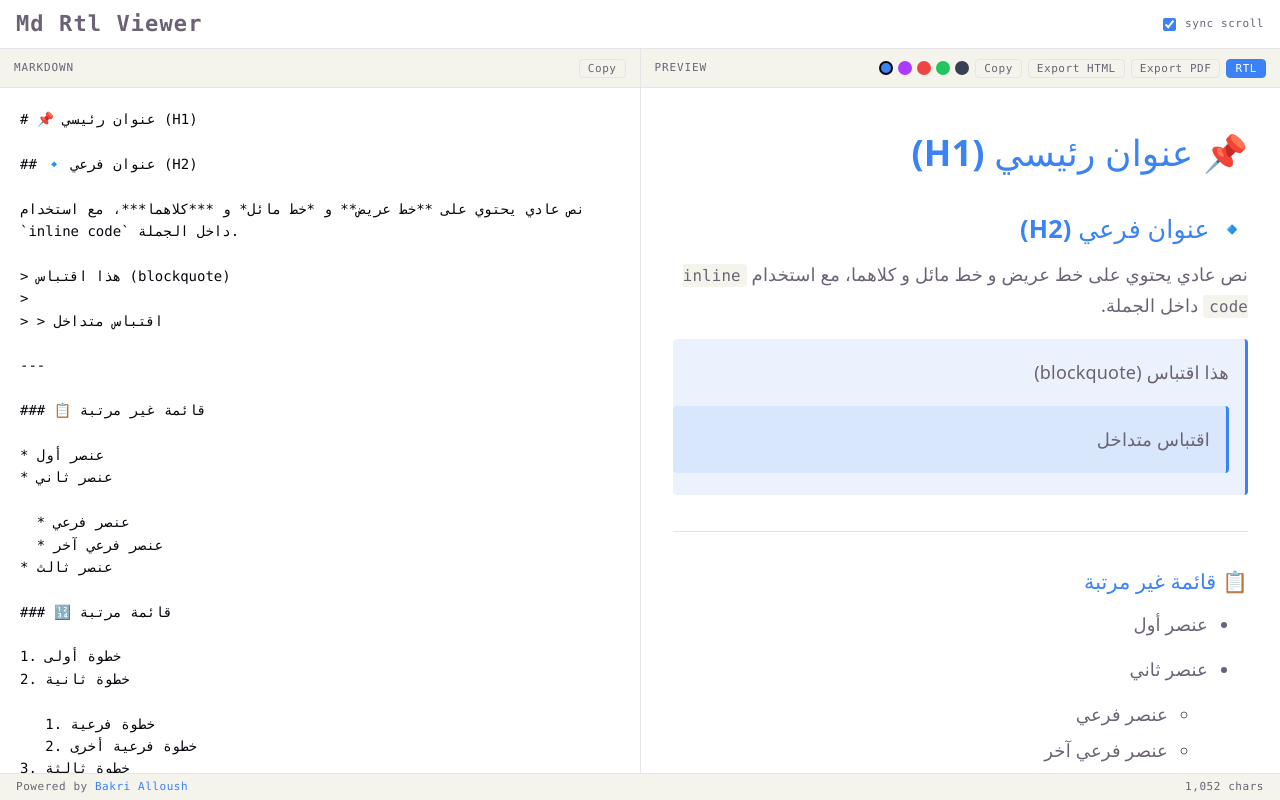
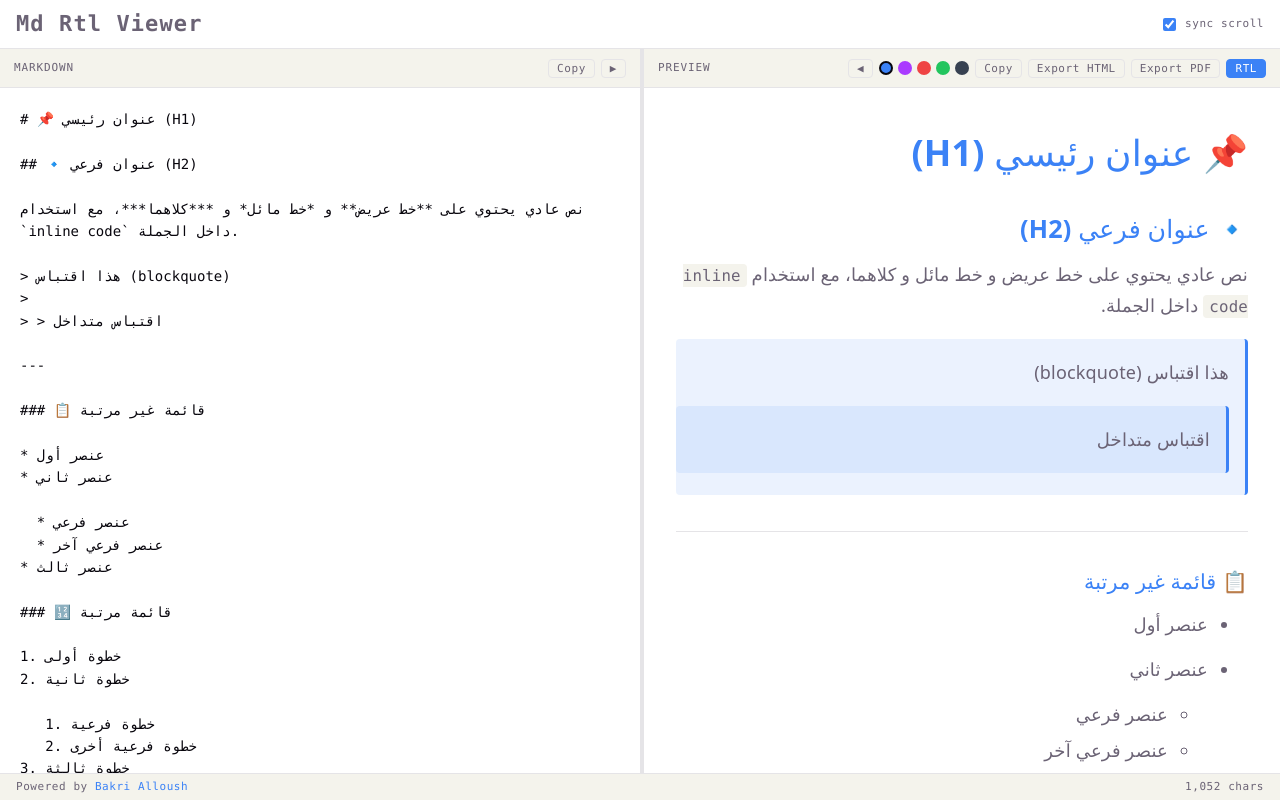
Before and after one commit to bakrialloush/md-rtl, a React (Vite) app: page / in a window 1280 px wide. Built offline with nearby package versions, Linux system fonts and the light colour scheme.

Commit message:
Update splitter

```diff
--- a/src/App.css
+++ b/src/App.css
@@ -131,7 +131,6 @@
   flex: 1;
   overflow-y: auto;
   padding: 24px 32px;
-  max-width: 780px;
   line-height: 1.7;
   height: 100%;
   box-sizing: border-box;
@@ -312,6 +311,30 @@
   margin: 2em 0;
 }
 
+/* Pane collapse */
+.pane-hidden {
+  display: none;
+}
+
+/* Resizable divider */
+.pane-divider {
+  width: 4px;
+  background: var(--border);
+  cursor: col-resize;
+  flex-shrink: 0;
+  transition: background 0.15s;
+}
+
+.pane-divider:hover,
+.pane-divider.dragging {
+  background: var(--accent);
+}
+
+.app.dragging {
+  user-select: none;
+  cursor: col-resize;
+}
+
 /* Mobile tabs (hidden on desktop) */
 .mobile-tabs {
   display: none;
@@ -347,6 +370,18 @@
     display: none;
   }
 
+  .pane-collapse-btn {
+    display: none;
+  }
+
+  .pane-divider {
+    display: none;
+  }
+
+  .pane-divider + .pane {
+    border-top: 1px solid var(--border);
+  }
+
   .editor-area {
     flex-direction: column;
   }
--- a/src/App.tsx
+++ b/src/App.tsx
@@ -182,7 +182,7 @@ function buildPageHtml(root: HTMLElement, theme: ThemeKey, rtl: boolean, extraSt
     }
     body { margin: 0; background: var(--bg); }
     ${appCss}
-    .markdown-body { flex: unset; overflow-y: unset; height: unset; max-width: 780px; margin: 40px auto; padding: 40px; }
+    .markdown-body { flex: unset; overflow-y: unset; height: unset; margin: 40px auto; padding: 40px; }
     ${extraStyles}
   </style>
 </head>
@@ -251,9 +251,31 @@ export default function App() {
   const [previewLen, setPreviewLen] = useState(0)
   const [syncScroll, setSyncScroll] = useState(true)
   const [activeTab, setActiveTab]   = useState<'editor' | 'preview'>('editor')
+  const [hiddenPane, setHiddenPane] = useState<'editor' | 'preview' | null>(null)
+  const [editorWidth, setEditorWidth] = useState(50)
+  const [dragging, setDragging]       = useState(false)
   const previewRef   = useRef<HTMLDivElement>(null)
   const textareaRef  = useRef<HTMLTextAreaElement>(null)
+  const editorAreaRef = useRef<HTMLDivElement>(null)
   const syncingFrom  = useRef<'editor' | 'preview' | null>(null)
+
+  const handleDividerMouseDown = (e: React.MouseEvent) => {
+    e.preventDefault()
+    setDragging(true)
+    const onMouseMove = (ev: MouseEvent) => {
+      if (!editorAreaRef.current) return
+      const rect = editorAreaRef.current.getBoundingClientRect()
+      const pct = ((ev.clientX - rect.left) / rect.width) * 100
+      setEditorWidth(Math.min(Math.max(pct, 20), 80))
+    }
+    const onMouseUp = () => {
+      setDragging(false)
+      document.removeEventListener('mousemove', onMouseMove)
+      document.removeEventListener('mouseup', onMouseUp)
+    }
+    document.addEventListener('mousemove', onMouseMove)
+    document.addEventListener('mouseup', onMouseUp)
+  }
 
   useEffect(() => {
     setPreviewLen(previewRef.current?.innerText.replace(/\n/g, '').length ?? 0)
@@ -283,7 +305,7 @@ export default function App() {
 
   return (
     <div
-      className="app"
+      className={`app${dragging ? ' dragging' : ''}`}
       style={{
         '--accent':    THEMES[theme].accent,
         '--accent-bg': THEMES[theme].accentBg,
@@ -315,11 +337,23 @@ export default function App() {
         </label>
       </header>
 
-      <main className="editor-area">
-        <div className={`pane pane-editor ${activeTab !== 'editor' ? 'tab-hidden' : ''}`}>
+      <main className="editor-area" ref={editorAreaRef}>
+        <div
+          className={`pane pane-editor ${activeTab !== 'editor' ? 'tab-hidden' : ''} ${hiddenPane === 'editor' ? 'pane-hidden' : ''}`}
+          style={hiddenPane === null ? { flex: 'none', width: `${editorWidth}%` } : undefined}
+        >
           <div className="pane-label">
             Markdown
-            <CopyButton getText={() => content} />
+            <div className="pane-actions">
+              <CopyButton getText={() => content} />
+              <button
+                className="pane-btn pane-collapse-btn"
+                onClick={() => setHiddenPane(h => h === 'preview' ? null : 'preview')}
+                title={hiddenPane === 'preview' ? 'Show preview' : 'Hide preview'}
+              >
+                {hiddenPane === 'preview' ? '◀' : '▶'}
+              </button>
+            </div>
           </div>
           <textarea
             ref={textareaRef}
@@ -330,10 +364,24 @@ export default function App() {
           />
         </div>
 
-        <div className={`pane pane-preview ${activeTab !== 'preview' ? 'tab-hidden' : ''}`}>
+        {hiddenPane === null && (
+          <div
+            className={`pane-divider${dragging ? ' dragging' : ''}`}
+            onMouseDown={handleDividerMouseDown}
+          />
+        )}
+
+        <div className={`pane pane-preview ${activeTab !== 'preview' ? 'tab-hidden' : ''} ${hiddenPane === 'preview' ? 'pane-hidden' : ''}`}>
           <div className="pane-label">
             Preview
             <div className="pane-actions">
+              <button
+                className="pane-btn pane-collapse-btn"
+                onClick={() => setHiddenPane(h => h === 'editor' ? null : 'editor')}
+                title={hiddenPane === 'editor' ? 'Show editor' : 'Hide editor'}
+              >
+                {hiddenPane === 'editor' ? '▶' : '◀'}
+              </button>
               <div className="theme-swatches">
                 {(Object.keys(THEMES) as ThemeKey[]).map((key) => (
                   <button
```
Also changed, not shown: .claude/settings.local.json (deleted), 1 other file (tests, documents, lock files or other folders).
